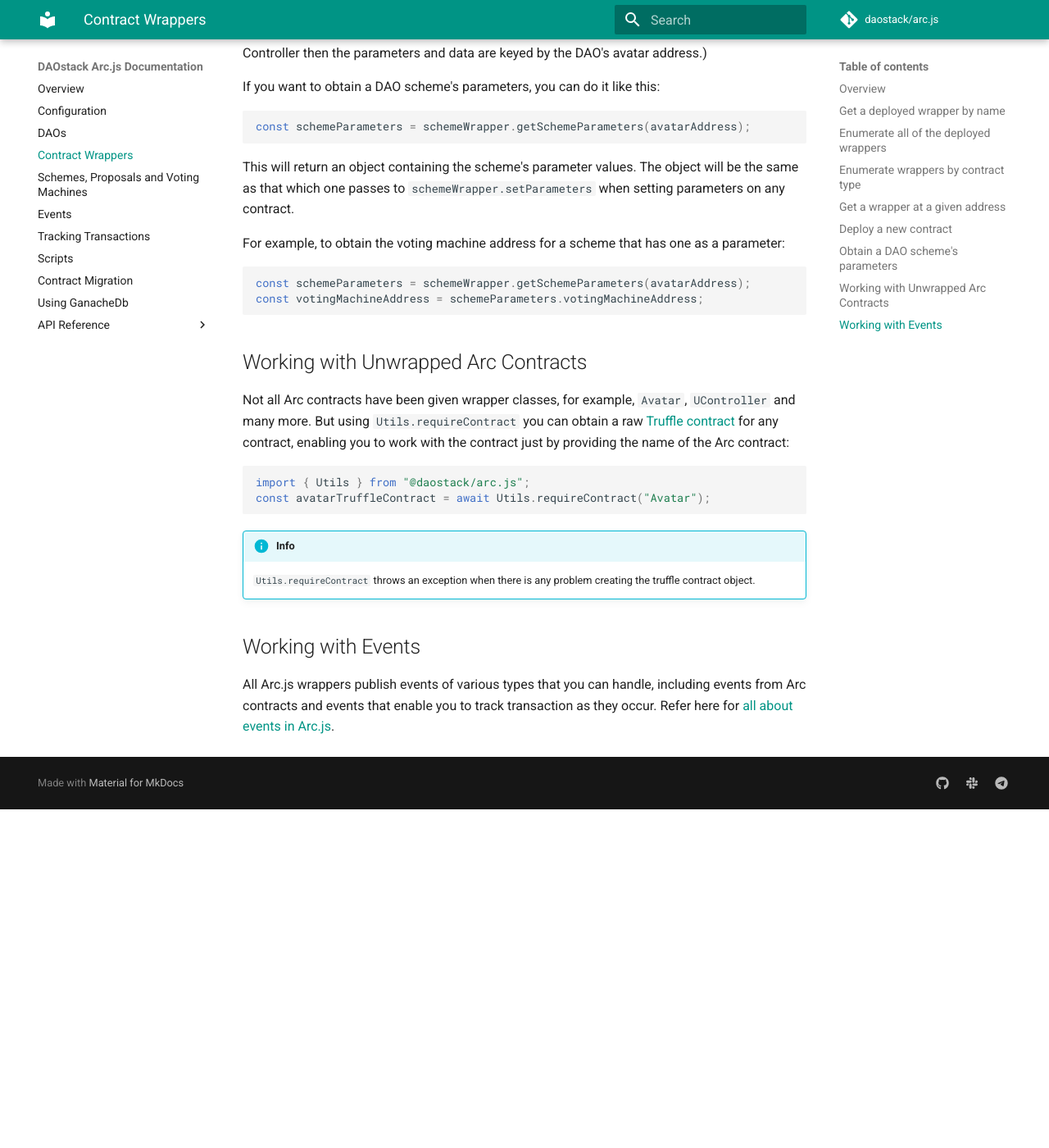
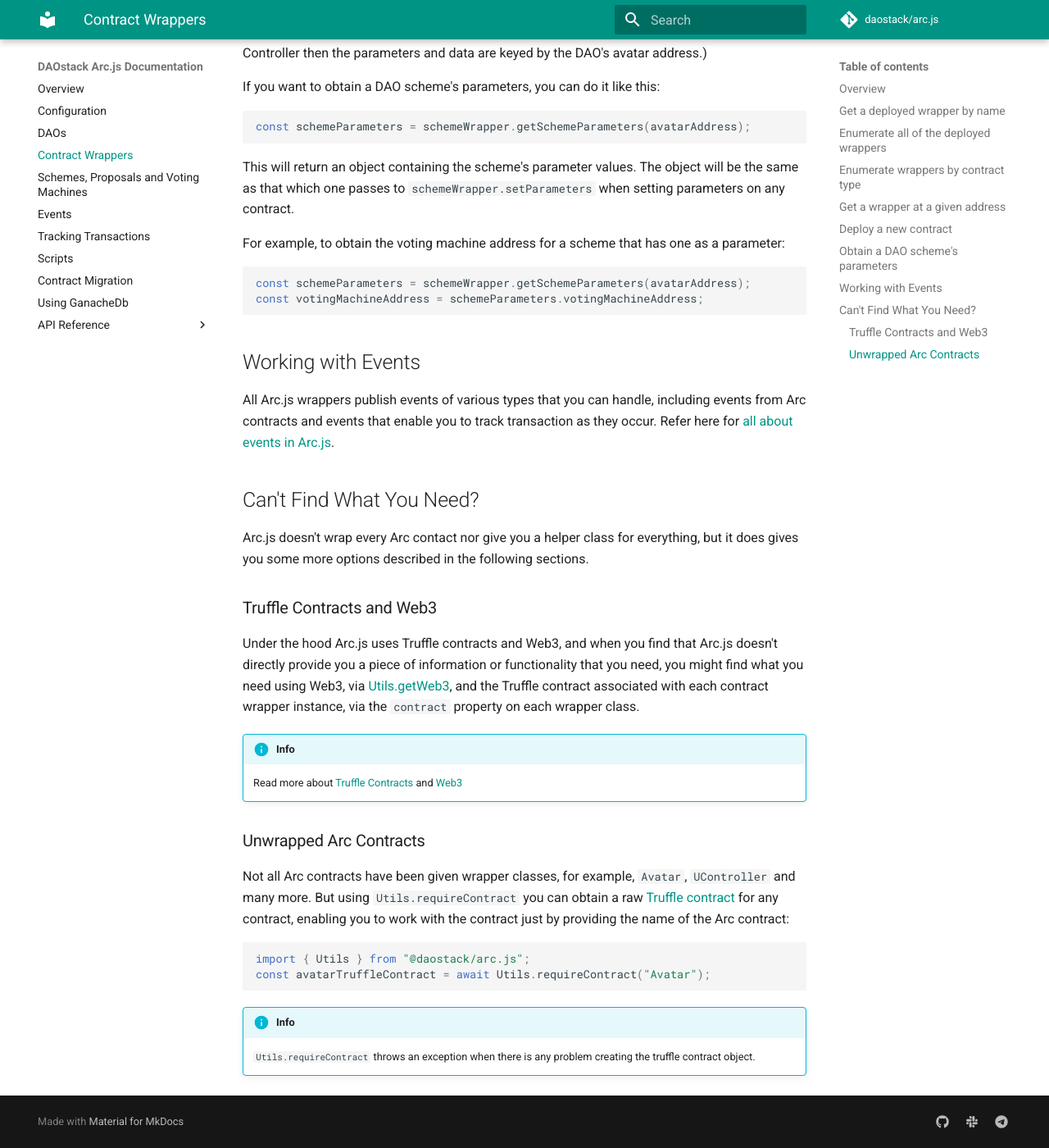
Before and after one commit to daostack/arc.js_legacy, an MkDocs documentation site: the page built from docs/Wrappers.md, in a window 1280 px wide and 1400 px high, scrolled down 4188 px. Shown: the whole window at 82% size. Built offline with MkDocs 1.6.1 and Material for MkDocs 9.7.7, drawn with Linux system fonts in a browser that asks for light colours; comment, search, counter and statistics services are not loaded; old or Windows-style settings are respelled for this version of MkDocs; before the commit the page ends 5175 px from its top, so only the background shows below that.

Commit message:
Docs about truffle contracts and web3

````diff
--- a/docs/Wrappers.md
+++ b/docs/Wrappers.md
@@ -177,7 +177,21 @@ const schemeParameters = schemeWrapper.getSchemeParameters(avatarAddress);
 const votingMachineAddress = schemeParameters.votingMachineAddress;
 ```
 
-## Working with Unwrapped Arc Contracts
+## Working with Events
+All Arc.js wrappers publish events of various types that you can handle, including events from Arc contracts and events that enable you to track transaction as they occur.  Refer here for [all about events in Arc.js](Events).
+
+## Can't Find What You Need?
+
+Arc.js doesn't wrap every Arc contact nor give you a helper class for everything, but it does gives you some more options described in the following sections.
+
+### Truffle Contracts and Web3
+
+ Under the hood Arc.js uses Truffle contracts and Web3, and when you find that Arc.js doesn't directly provide you a piece of information or functionality that you need, you might find what you need using Web3, via [Utils.getWeb3](/api/classes/Utils#getWeb3), and the Truffle contract associated with each contract wrapper instance, via the `contract` property on each wrapper class.
+
+!!! info
+    Read more about [Truffle Contracts](https://github.com/trufflesuite/truffle-contract) and [Web3](https://github.com/ethereum/wiki/wiki/JavaScript-API)
+
+### Unwrapped Arc Contracts
 
 Not all Arc contracts have been given wrapper classes, for example, `Avatar`, `UController` and many more.  But using `Utils.requireContract` you can obtain a raw [Truffle contract](https://github.com/trufflesuite/truffle-contract) for any contract, enabling you to work with the contract just by providing the name of the Arc contract:
 
@@ -188,6 +202,3 @@ const avatarTruffleContract = await Utils.requireContract("Avatar");
 
 !!! info
     `Utils.requireContract` throws an exception when there is any problem creating the truffle contract object.
-
-## Working with Events
-All Arc.js wrappers publish events of various types that you can handle, including events from Arc contracts and events that enable you to track transaction as they occur.  Refer here for [all about events in Arc.js](Events).
````
